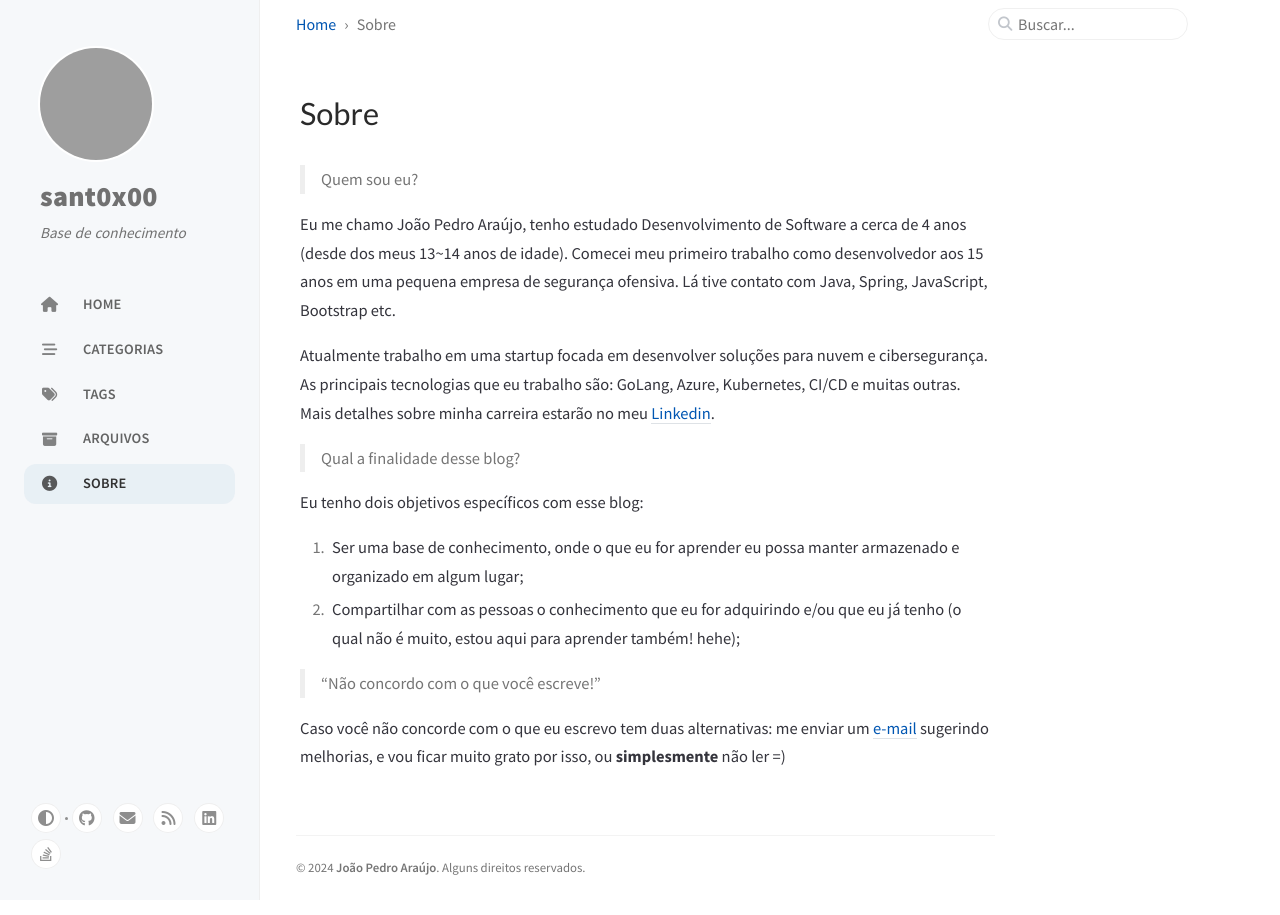
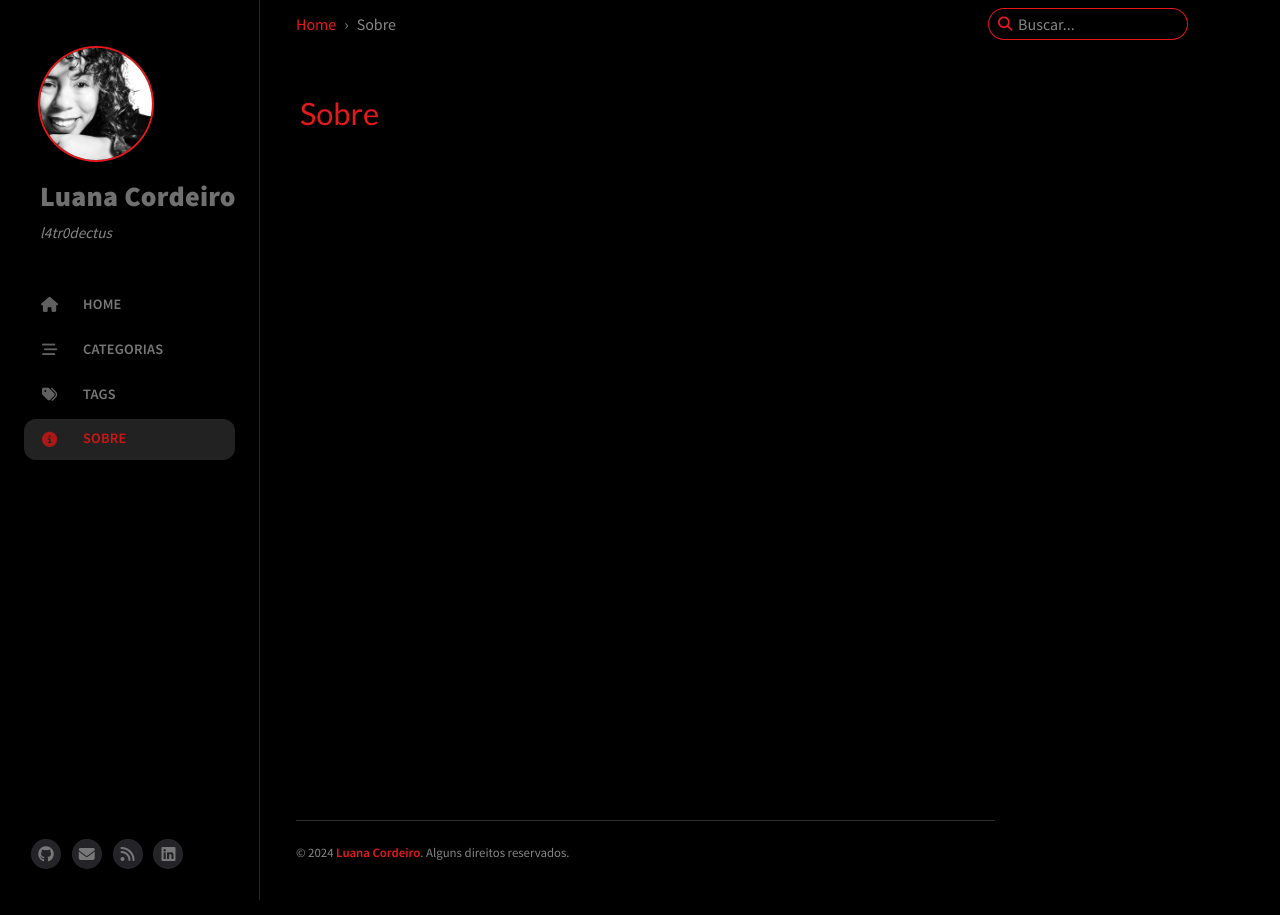
Before and after one commit to sant0x00/sant0x00.github.io, a Jekyll site: the page built from _tabs/about.md, in a window 1280 px wide. Built offline with Jekyll 4.4.1, drawn with Linux system fonts in a browser that asks for light colours; cached includes are drawn as plain includes; grey boxes are pictures that could not be loaded.

Commit message:
style(site): changed website colours and a page removed
- page removed: archives

```diff
--- a/_config.yml
+++ b/_config.yml
@@ -14,19 +14,19 @@ timezone: America/Sao_Paulo
 # jekyll-seo-tag settings › https://github.com/jekyll/jekyll-seo-tag/blob/master/docs/usage.md
 # ↓ --------------------------
 
-title: sant0x00 # the main title
+title: Luana Cordeiro # the main title
 
-tagline: Base de conhecimento # it will display as the sub-title
+tagline: l4tr0dectus # it will display as the sub-title
 
 description: >- # used by seo meta and the atom feed
-  A minimal, responsive and feature-rich Jekyll theme for technical writing.
+  A foundation for knowledge sharing.
 
 # Fill in the protocol & hostname for your site.
 # e.g. 'https://username.github.io', note that it does not end with a '/'.
 url: ""
 
 github:
-  username: sant0x00 # change to your github username
+  username: l4tr0dectus # change to your github username
 
 twitter:
   username: twitter_username # change to your twitter username
@@ -34,12 +34,12 @@ twitter:
 social:
   # Change to your full name.
   # It will be displayed as the default author of the posts and the copyright owner in the Footer
-  name: João Pedro Araújo
-  email: joao.araujo.santos@outlook.com # change to your email address
+  name: Luana Cordeiro
+  email: lua020294@gmail.com # change to your email address
   links:
     # The first element serves as the copyright owner's link
-    - https://twitter.com/username # change to your twitter homepage
-    - https://github.com/username # change to your github homepage
+    # - https://twitter.com/username # change to your twitter homepage
+    - https://github.com/l4tr0dectus # change to your github homepage
     # Uncomment below to add more social links
     # - https://www.facebook.com/username
     # - https://www.linkedin.com/in/username
@@ -63,7 +63,7 @@ google_analytics:
 #     light  - Use the light color scheme
 #     dark   - Use the dark color scheme
 #
-theme_mode: # [light|dark]
+theme_mode: dark
 
 # The CDN endpoint for images.
 # Notice that once it is assigned, the CDN url
@@ -73,7 +73,7 @@ theme_mode: # [light|dark]
 img_cdn:
 
 # the avatar on sidebar, support local or CORS resources
-avatar: https://avatars.githubusercontent.com/u/66674476?v=4
+avatar: assets/img/favicons/apple-touch-icon.png
 
 # boolean type, the global switch for TOC in posts.
 toc: true
--- a/_sass/colors/typography-dark.scss
+++ b/_sass/colors/typography-dark.scss
@@ -4,19 +4,19 @@
 
 @mixin dark-scheme {
   /* Framework color */
-  --main-bg: rgb(27, 27, 30);
+  --main-bg: rgb(0, 0, 0);
   --mask-bg: rgb(68, 69, 70);
   --main-border-color: rgb(44, 45, 45);
 
   /* Common color */
   --text-color: rgb(175, 176, 177);
   --text-muted-color: #868686;
-  --text-muted-hightlight-color: #aeaeae;
-  --heading-color: #cccccc;
+  --text-muted-hightlight-color: rgba(229, 25, 25, 0.995);
+  --heading-color: rgba(229, 25, 25, 0.995);
   --label-color: #a7a7a7;
   --blockquote-border-color: rgb(66, 66, 66);
   --blockquote-text-color: #868686;
-  --link-color: rgb(138, 180, 248);
+  --link-color: rgba(229, 25, 25, 0.995);
   --link-underline-color: rgb(82, 108, 150);
   --button-bg: #1e1e1e;
   --btn-border-color: #2e2f31;
@@ -37,20 +37,20 @@
   /* Sidebar */
   --site-title-color: #717070;
   --site-subtitle-color: #868686;
-  --sidebar-bg: #1e1e1e;
+  --sidebar-bg: #000000;
   --sidebar-border-color: #292929;
   --sidebar-muted-color: #868686;
-  --sidebar-active-color: rgb(255, 255, 255, 0.95);
+  --sidebar-active-color: rgba(229, 25, 25, 0.995);
   --sidebar-hover-bg: #262626;
   --sidebar-btn-bg: #232328;
   --sidebar-btn-color: #787878;
-  --avatar-border-color: rgb(206, 206, 206, 0.9);
+  --avatar-border-color: rgba(229, 25, 25, 0.995);
 
   /* Topbar */
-  --topbar-bg: rgb(27, 27, 30, 0.64);
+  --topbar-bg: rgba(0, 0, 0, 0.64);
   --topbar-text-color: var(--text-color);
-  --search-border-color: rgb(55, 55, 55);
-  --search-icon-color: rgb(100, 102, 105);
+  --search-border-color: rgba(229, 25, 25, 0.995);
+  --search-icon-color: rgba(229, 25, 25, 0.995);
   --input-focus-border-color: rgb(112, 114, 115);
 
   /* Home page */
--- a/_tabs/about.md
+++ b/_tabs/about.md
@@ -3,22 +3,3 @@
 icon: fas fa-info-circle
 order: 4
 ---
-
-> Quem sou eu?
-
-Eu me chamo João Pedro Araújo, tenho estudado Desenvolvimento de Software a cerca de 4 anos (desde dos meus 13~14 anos de idade).
-Comecei meu primeiro trabalho como desenvolvedor aos 15 anos em uma pequena empresa de segurança ofensiva. Lá tive contato com Java, Spring, JavaScript, Bootstrap etc.
-
-Atualmente trabalho em uma startup focada em desenvolver soluções para nuvem e cibersegurança. As principais tecnologias que eu trabalho são: GoLang, Azure, Kubernetes, CI/CD e muitas outras.
-Mais detalhes sobre minha carreira estarão no meu [Linkedin](https://www.linkedin.com/in/sant0x00/).
-
-> Qual a finalidade desse blog?
-
-Eu tenho dois objetivos específicos com esse blog:
-
-1. Ser uma base de conhecimento, onde o que eu for aprender eu possa manter armazenado e organizado em algum lugar;
-2. Compartilhar com as pessoas o conhecimento que eu for adquirindo e/ou que eu já tenho (o qual não é muito, estou aqui para aprender também! hehe);
-
-> "Não concordo com o que você escreve!"
-
-Caso você não concorde com o que eu escrevo tem duas alternativas: me enviar um [e-mail](mailto:joao.araujo.santos@outlook.com) sugerindo melhorias, e vou ficar muito grato por isso, ou **simplesmente** não ler =)
```
Also changed, not shown: _data/contact.yml (+6 -4 lines), _tabs/archives.md (deleted, +0 -5 lines), assets/img/favicons/android-chrome-192x192.png, assets/img/favicons/android-chrome-512x512.png, assets/img/favicons/apple-touch-icon.png, assets/img/favicons/favicon-16x16.png, assets/img/favicons/favicon-32x32.png, assets/img/favicons/favicon.ico, assets/img/favicons/mstile-150x150.png.
